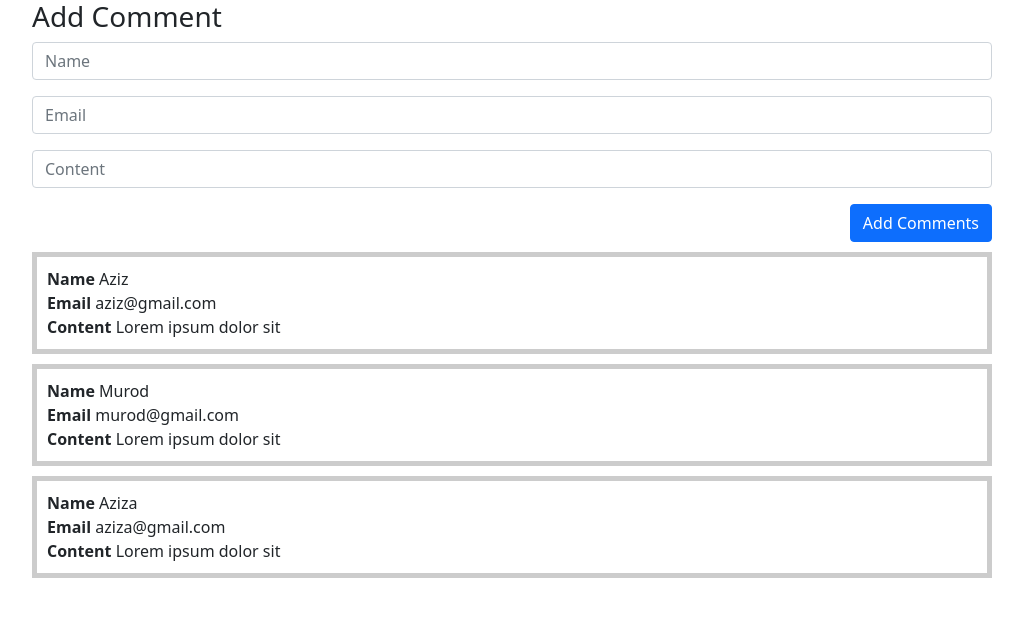
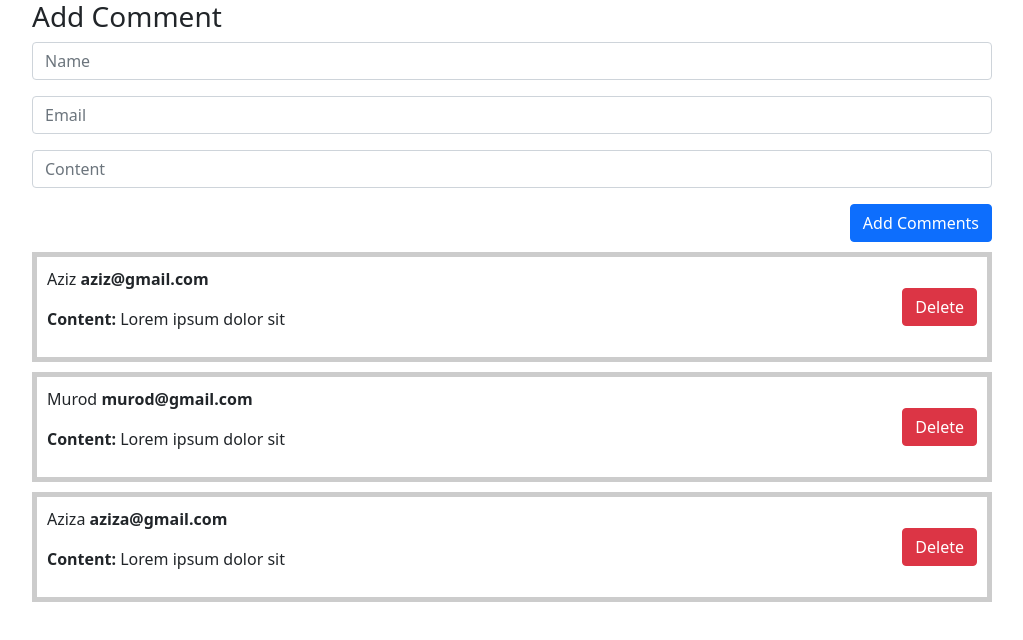
Before and after one commit to azizdevfull/Vue-practice, a Vue app: page / in a window 1280 px wide. Shown: the top 640 px of the page, without its empty margins (128-1151 px from the left). Built offline with nearby package versions, Linux system fonts and the light colour scheme.

Commit message:
added some css style

```diff
--- /dev/null
+++ b/src/components/CommentItem.vue
@@ -0,0 +1,34 @@
+<template>
+  <div class="comment">
+    <div>
+      <p>
+        {{ comment.name }} <b>{{ comment.email }}</b>
+      </p>
+      <p><b>Content:</b> {{ comment.content }}</p>
+    </div>
+  <div>
+    <button class="btn btn-danger">Delete</button>
+  </div>
+</div>
+
+</template>
+<script>
+export default {
+  props: {
+    comment: {
+      type: Array,
+      required: true,
+    },
+  },
+};
+</script>
+<style scoped>
+    .comment{
+        border: 1px solid #ccc;
+        padding: 10px;
+        margin-bottom: 10px;
+        display: flex;
+        align-items: center;
+        justify-content: space-between;
+    }
+</style>
--- a/src/components/CommentList.vue
+++ b/src/components/CommentList.vue
@@ -1,27 +1,27 @@
 <template>
   <div>
-        <div class="w-75 mx-auto comment" v-for="comment in comments" v-bind:key="comment.id">
-            <div>
-                <b>Name</b> {{ comment.name }}
-            </div>
-            <div>
-                <b>Email</b> {{ comment.email }}
-            </div>
-            <div>
-                <b>Content</b> {{ comment.content }}
-            </div>
-        </div>
+    <comment-item
+      class="w-75 mx-auto comment"
+      v-for="comment in comments"
+      :comment="comment"
+      :key="comment.id"
+    />
   </div>
 </template>
+
 <script>
+import CommentItem from "./CommentItem.vue";
 export default {
+  components: {
+    CommentItem
+  },
   props: {
     comments: {
       type: Array,
-            required: true
+      required: true,
     }
   },
-}
+};
 </script>
 <style scoped>
 .comment {
```
Lines whose indentation alone changed are shown as unchanged.
